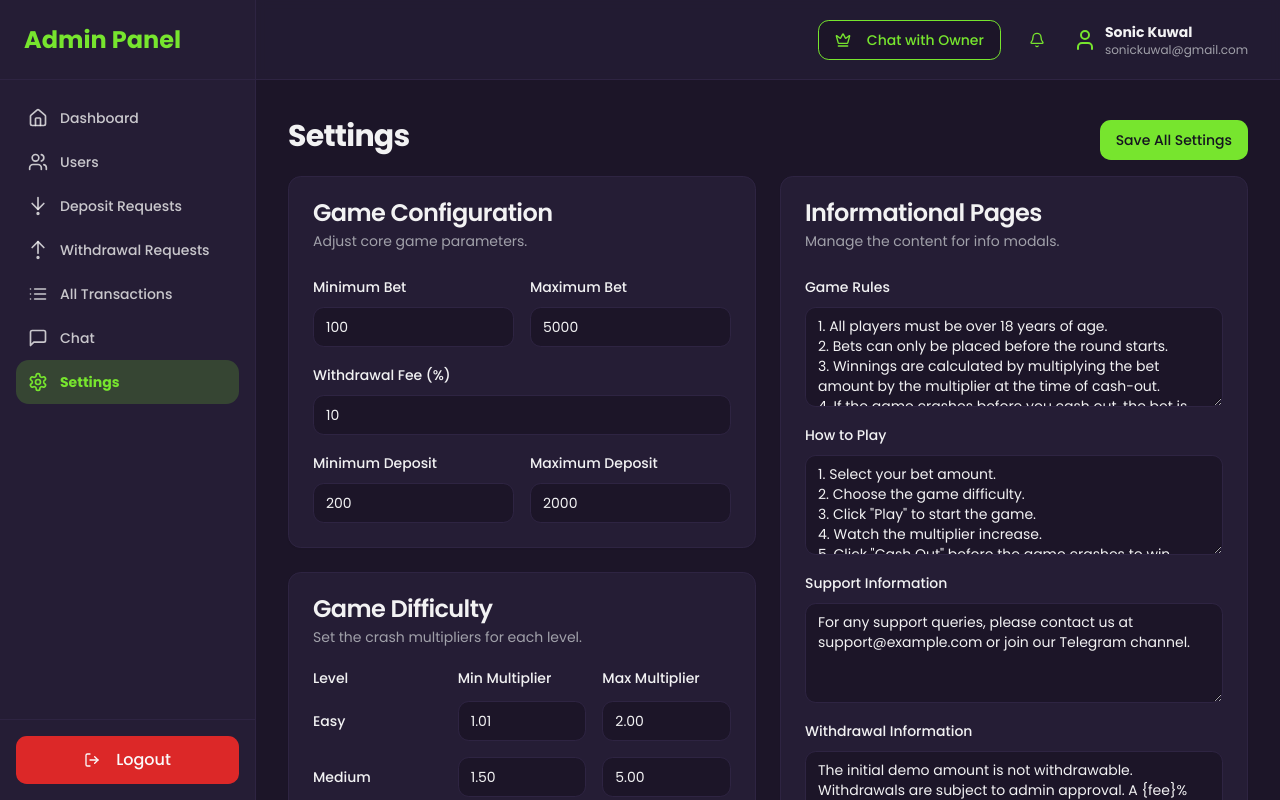
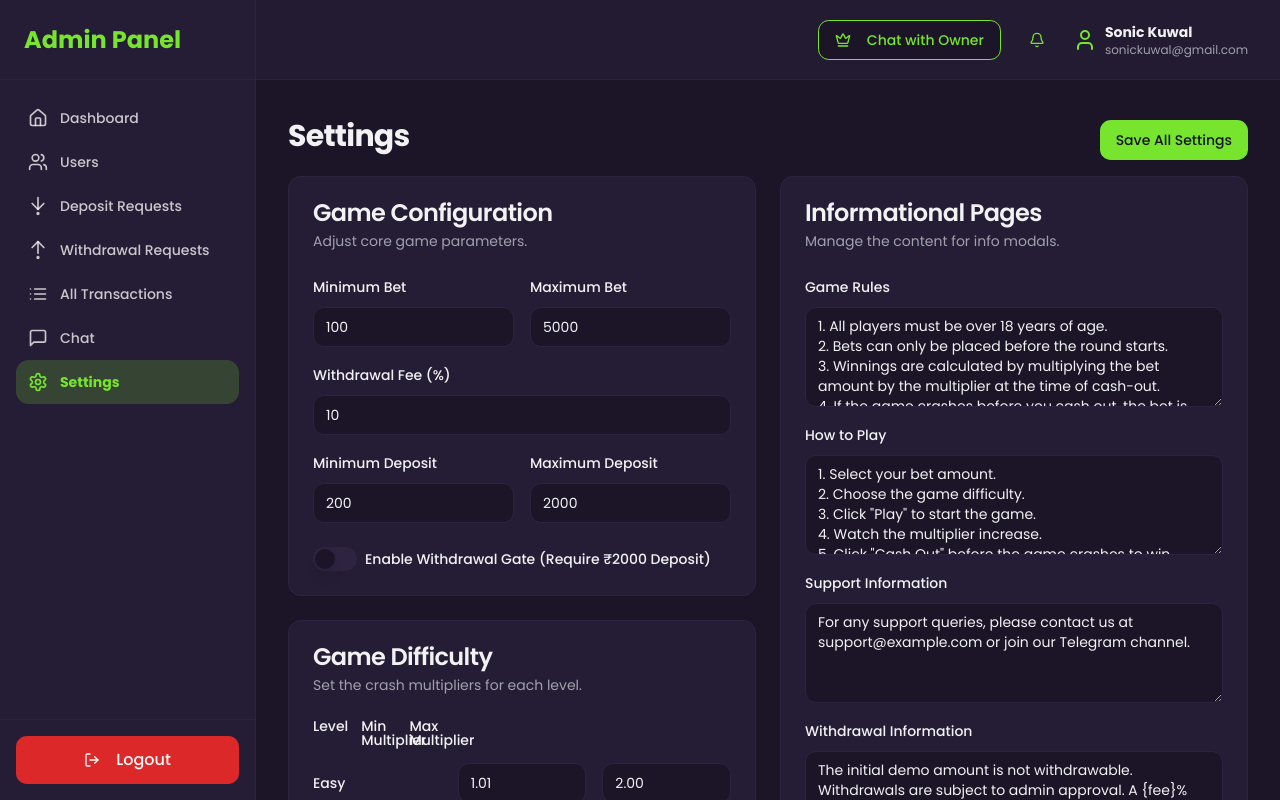
Before and after one commit to Soninkuwal/chikan-kuwal-new, a Next.js app: page /admin/settings in a window 1280 px wide. Shown: the top 800 px of the page. Built offline with nearby package versions, Linux system fonts and the light colour scheme.

Commit message:
Update page.tsx

```diff
--- a/src/app/admin/settings/page.tsx
+++ b/src/app/admin/settings/page.tsx
@@ -26,6 +26,7 @@ const defaultSettings = {
     siteVersion: '1.0',
     poweredBy: 'yaar tera badmas hai jaanu',
     maintenanceMode: false,
+    withdrawalGate: false,
     gameRules: '1. All players must be over 18 years of age.\n2. Bets can only be placed before the round starts.\n3. Winnings are calculated by multiplying the bet amount by the multiplier at the time of cash-out.\n4. If the game crashes before you cash out, the bet is lost.',
     howToPlay: '1. Select your bet amount.\n2. Choose the game difficulty.\n3. Click "Play" to start the game.\n4. Watch the multiplier increase.\n5. Click "Cash Out" before the game crashes to win.',
     supportInfo: 'For any support queries, please contact us at support@example.com or join our Telegram channel.',
@@ -99,6 +100,10 @@ export default function SettingsPage() {
                             <Input id="maxDeposit" value={settings.maxDeposit} onChange={handleInputChange} type="number" />
                         </div>
                     </div>
+                    <div className="flex items-center space-x-2 pt-2">
+                        <Switch id="withdrawalGate" checked={settings.withdrawalGate} onCheckedChange={(c) => handleSwitchChange(c, 'withdrawalGate')} />
+                        <Label htmlFor="withdrawalGate">Enable Withdrawal Gate (Require ₹2000 Deposit)</Label>
+                    </div>
                 </CardContent>
             </Card>
              <Card>
@@ -108,12 +113,10 @@ export default function SettingsPage() {
                 </CardHeader>
                 <CardContent className="space-y-4">
                     <div className="grid grid-cols-1 sm:grid-cols-3 gap-4">
-                        <div className="space-y-2 sm:col-span-3">
-                            <div className="hidden sm:grid grid-cols-3 gap-4">
-                                <Label>Level</Label>
-                                <Label>Min Multiplier</Label>
-                                <Label>Max Multiplier</Label>
-                            </div>
+                        <div className="hidden sm:grid grid-cols-3 gap-4">
+                            <Label>Level</Label>
+                            <Label>Min Multiplier</Label>
+                            <Label>Max Multiplier</Label>
                         </div>
                     </div>
                      <div className="grid grid-cols-1 sm:grid-cols-3 gap-4 items-center">
```
